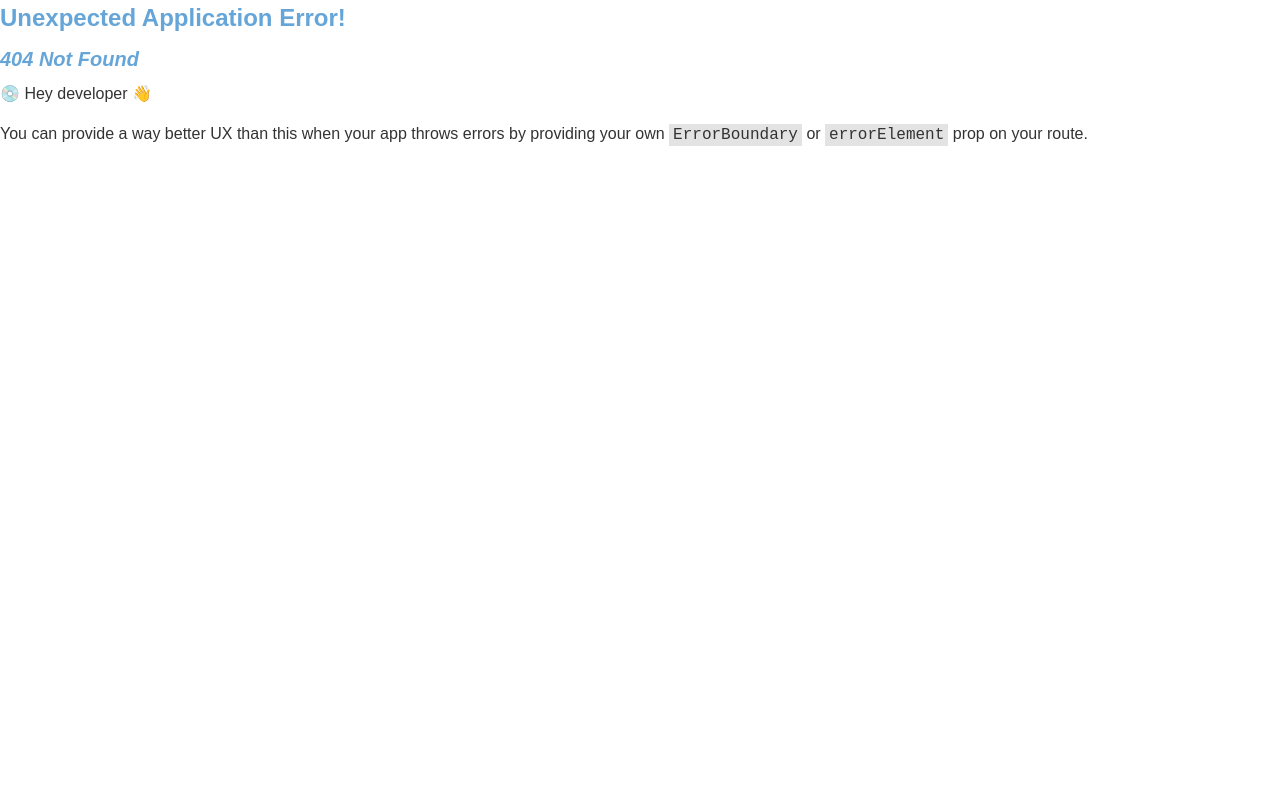
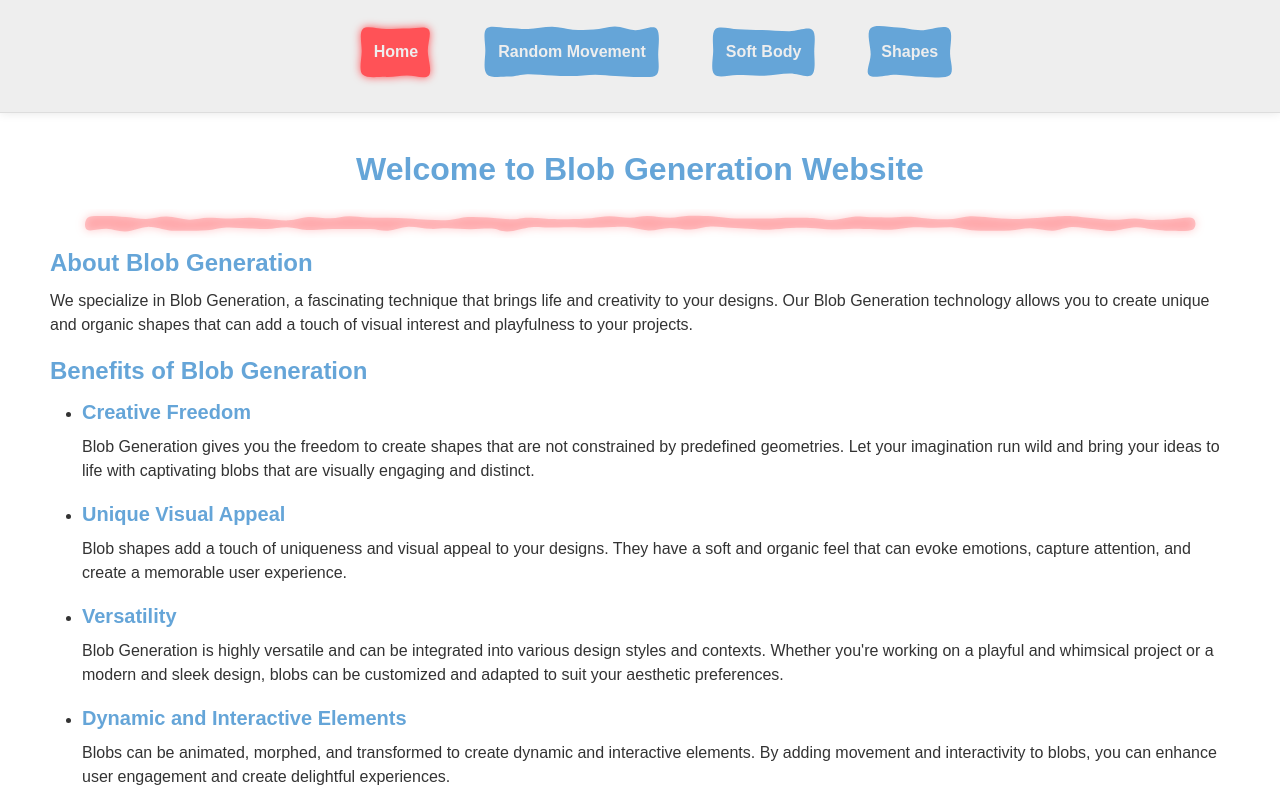
Before and after one commit to BajcarM/blob-generating, a React (Vite) app: page / in a window 1280 px wide. Before the commit this address had no page. Shown: the top 800 px of the page. Built offline with nearby package versions, Linux system fonts and the light colour scheme.

Commit message:
fixing the router

```diff
--- a/package.json
+++ b/package.json
@@ -1,5 +1,6 @@
 {
   "name": "blob-generating",
+  "homepage": "/blob-generating/#",
   "private": true,
   "version": "0.0.0",
   "type": "module",
--- a/src/components/navigation/Navigation.tsx
+++ b/src/components/navigation/Navigation.tsx
@@ -6,19 +6,19 @@ import { useState } from 'react'
 
 const NAVIGATION_LINKS = [
   {
-    to: '/blob-generating/',
+    to: '/',
     text: 'Home',
   },
   {
-    to: '/blob-generating/random-movement',
+    to: '/random-movement',
     text: 'Random Movement',
   },
   {
-    to: '/blob-generating/soft-body',
+    to: '/soft-body',
     text: 'Soft Body',
   },
   {
-    to: '/blob-generating/shapes',
+    to: '/shapes',
     text: 'Shapes',
   },
 ]
--- a/src/components/shapes/Superelipse1.tsx
+++ b/src/components/shapes/Superelipse1.tsx
@@ -1,8 +1,5 @@
 import { styled } from '@stitches/react'
-import {
-  createSuperellipsePath,
-  createEvenlySpacedPointsOnPath,
-} from '../../utils/shapeFunctions'
+import { createSuperellipsePath } from '../../utils/shapeFunctions'
 import { useReducer } from 'react'
 import RangeSlider from '../RangeSliderBase'
 
--- a/src/main.tsx
+++ b/src/main.tsx
@@ -1,7 +1,7 @@
 import React from 'react'
 import ReactDOM from 'react-dom/client'
 import './index.css'
-import { createBrowserRouter, RouterProvider } from 'react-router-dom'
+import { createHashRouter, RouterProvider } from 'react-router-dom'
 import Root from './routes/root.tsx'
 import ErrorPage from './routes/error-page.tsx'
 import Home from './routes/home/index.tsx'
@@ -9,9 +9,9 @@ import RandomMovement from './routes/random-movement/index.tsx'
 import SoftBody from './routes/soft-body/index.tsx'
 import { Shapes } from './routes/shapes/index.tsx'
 
-const router = createBrowserRouter([
+const router = createHashRouter([
   {
-    path: '/blob-generating',
+    path: '/',
     element: <Root />,
     errorElement: <ErrorPage />,
     children: [
```
